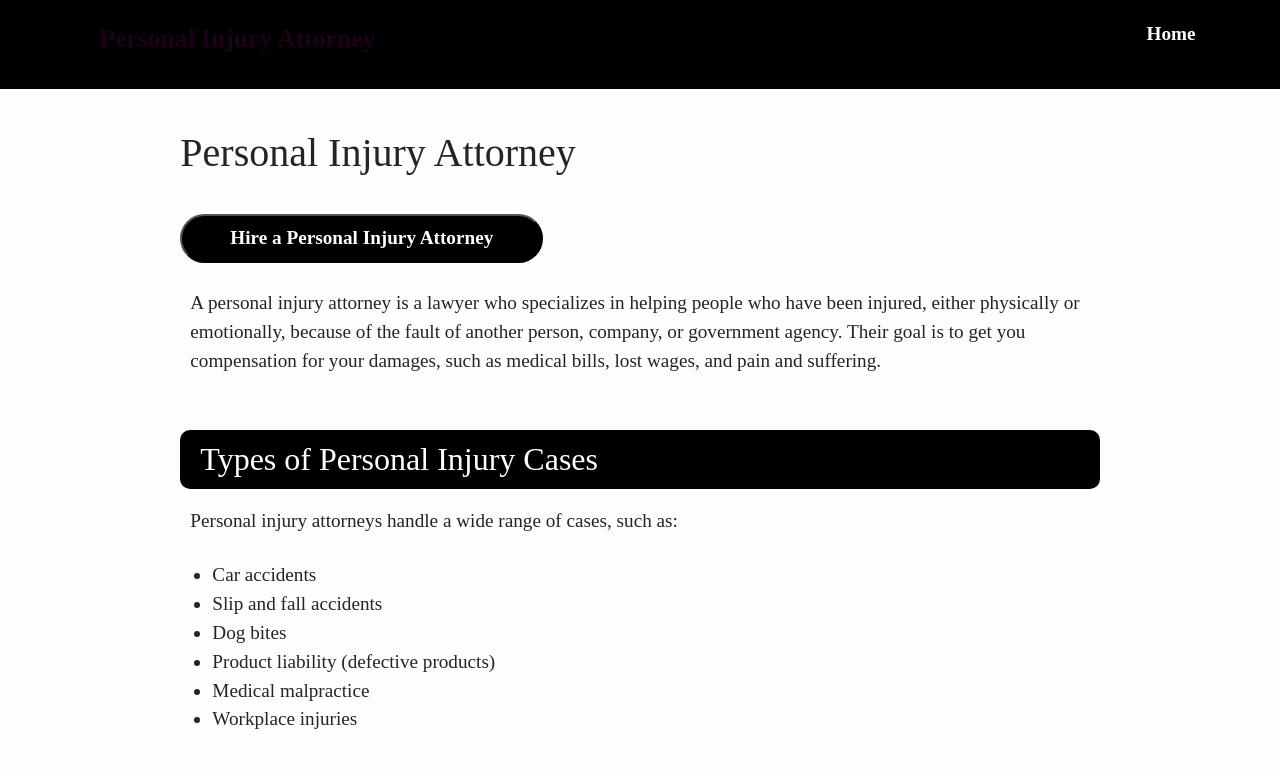
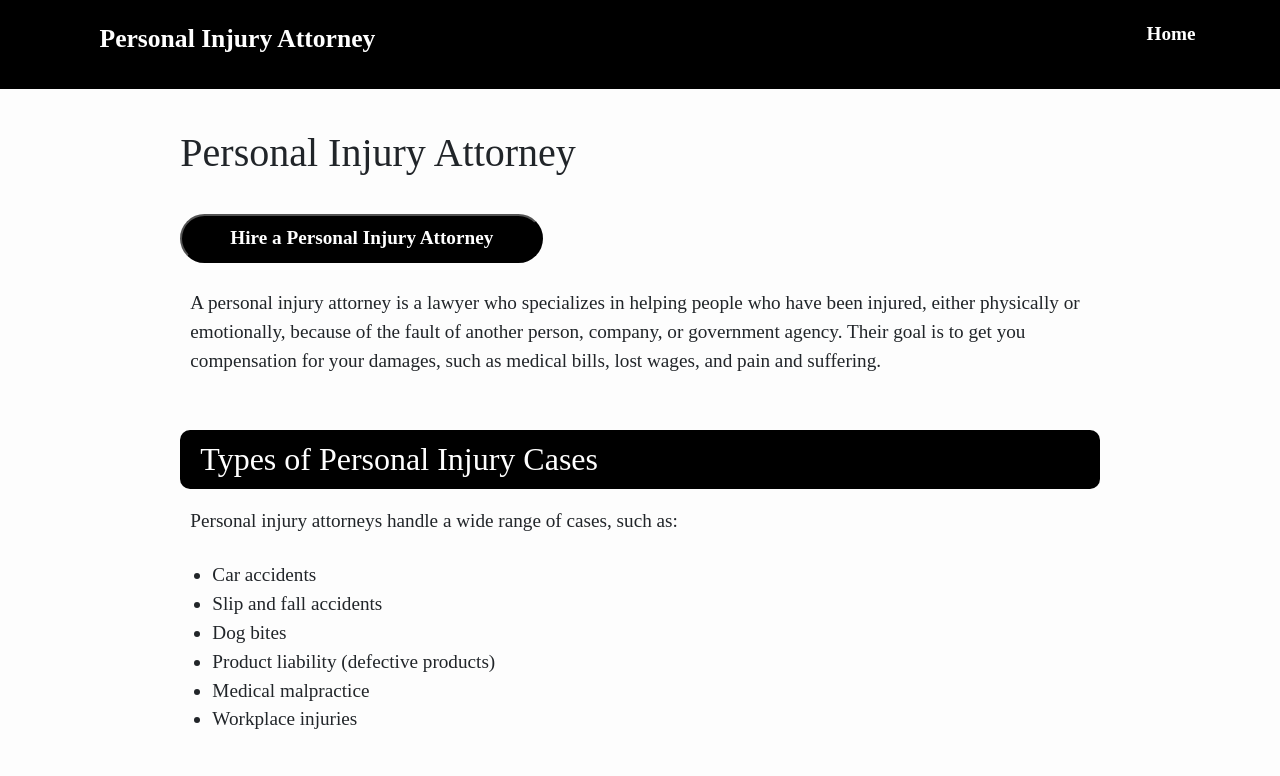
Before and after one commit to personalinjury-attorney/personalinjury-attorney.github.io, a plain HTML site: page index.html in a window 1280 px wide. In both pictures the pointer is over the link 237 px from the left and 38 px from the top of the page. Shown: the top 776 px of the page. Drawn offline with nearby package versions, Linux system fonts and the light colour scheme.

Commit message:
Update index.html

```diff
--- a/index.html
+++ b/index.html
@@ -43,7 +43,7 @@
             color: white;
         }
         .head a:hover, footer a:hover{
-            color: #1C011A;
+            color: #fff;
         }
         .head{
             background: #000;
```
